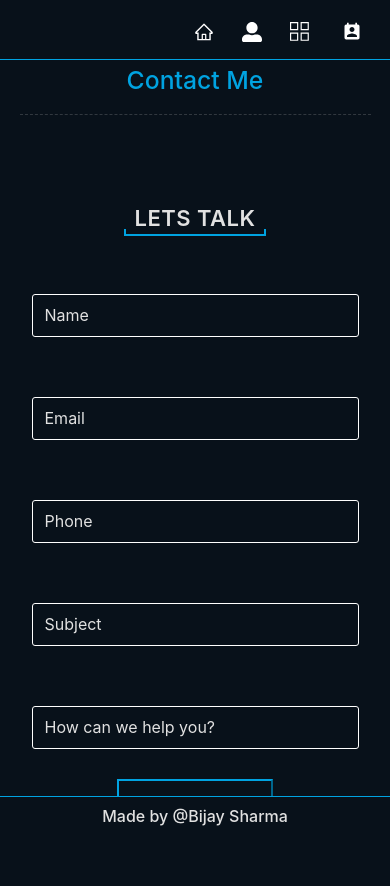
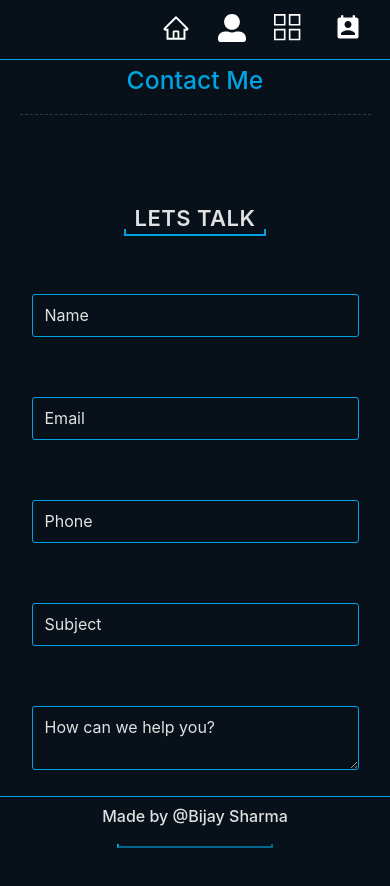
Before and after one commit to bijaysharma8335/myportfolio, a React (Create React App) app: page /contact in a window 390 px wide. Shown: the top 886 px of the page. Built offline with nearby package versions, Linux system fonts and the light colour scheme; grey boxes are pictures that could not be loaded.

Commit message:
Update Header Navigation Styling

```diff
--- a/src/components/FormInput.css
+++ b/src/components/FormInput.css
@@ -11,7 +11,7 @@
     padding: 10px 10px 10px 7px;
     display: block;
     width: 100%;
-    border: 1px solid #fff;
+    border: 1px solid #00a3e1;
     border-radius: 3px;
     margin: 0 ;
 }
@@ -45,3 +45,7 @@
     font-size: 12px;
     color: white;
 }
+
+.form-input-textarea{
+    height: 200px;
+}
--- a/src/components/FormInput.js
+++ b/src/components/FormInput.js
@@ -2,18 +2,17 @@ import React from "react";
 import "./FormInput.css";
 
 const FormInput = ({ handleChange, label, ...otherProps }) => {
+    console.log(otherProps.name);
     return (
         <div className="group">
-
-
+            {otherProps.name === "message" ? (
+                <textarea className="form-input " onChange={handleChange} {...otherProps} />
+            ) : (
                 <input className="form-input" onChange={handleChange} {...otherProps} />
+            )}
 
             {label ? (
-          <label
-            className={`${
-              otherProps.length ? "shrink" : ""
-            } form-input-label`}
-          >
+                <label className={`${otherProps.length ? "shrink" : ""} form-input-label`}>
                     {label}
                 </label>
             ) : null}
--- a/src/components/Header.css
+++ b/src/components/Header.css
@@ -97,6 +97,12 @@ img {
     .header .navigation a.header-content:hover {
         margin: 10px;
     }
+    .header .navigation a.header-content {
+        margin-top: 12px;
+    }
+    .header .navigation a.header-content .icon {
+        font-size: 28px;
+    }
 }
 .header {
     display: -webkit-flex;
@@ -150,7 +156,7 @@ img {
 }
 .header .navigation a.header-content {
     color: #fff;
-    margin-top: 20px;
+    margin-top: 12px;
     display: flex;
     justify-content: space-between;
 }
```
Lines whose indentation alone changed are shown as unchanged.
